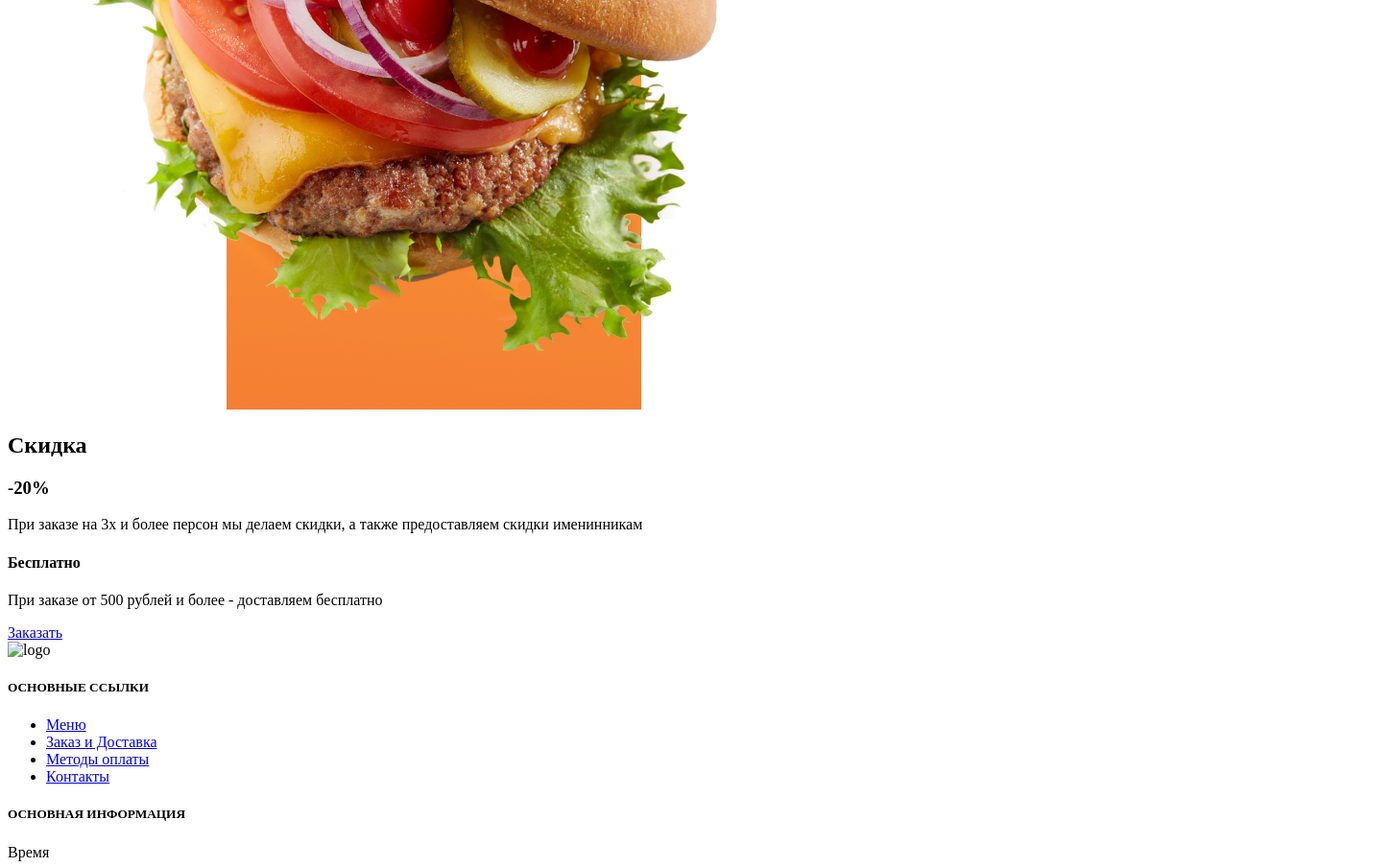
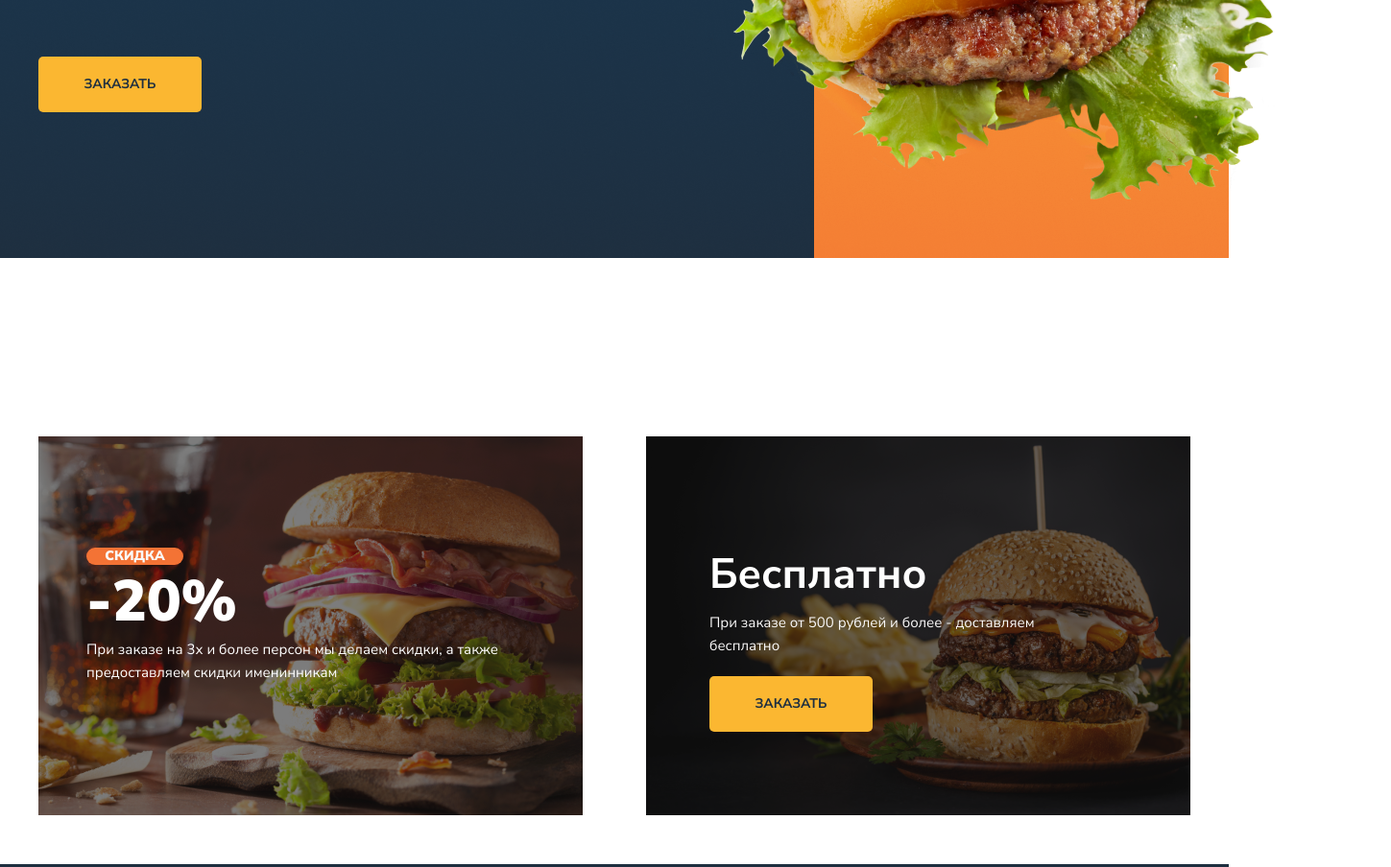
Before and after one commit to AndreyFrolov3/Burger2, a plain HTML site: page index.html in a window 1280 px wide. Shown: the part 593-1497 px from the top of the page at 96% size, 1449 px wide, since content can reach past the window. Drawn offline with Linux system fonts and the light colour scheme; the site is published under a folder, as on GitHub Pages, so addresses that start at the root find nothing.

Commit message:
Update index.html

```diff
--- a/index.html
+++ b/index.html
@@ -4,7 +4,7 @@
     <meta charset="UTF-8">
     <meta http-equiv="X-UA-Compatible" content="IE=edge">
     <meta name="viewport" content="width=, initial-scale=1.0">
-    <link rel="stylesheet" href="/css/style.css">
+    <link rel="stylesheet" href="css/style.css">
     <link rel="preconnect" href="https://fonts.googleapis.com">
     <link rel="preconnect" href="https://fonts.gstatic.com" crossorigin>
     <link href="https://fonts.googleapis.com/css2?family=Nunito+Sans:wght@400;700;800;900&display=swap" rel="stylesheet">
@@ -47,7 +47,7 @@
     <footer>
         <div class="container">
             <div class="footer-content">
-                <img src="/img/logo.png" alt="logo" width="63px" height="56px">
+                <img src="img/logo.png" alt="logo" width="63px" height="56px">
 
                 <div class="menu">
                     <h5>ОСНОВНЫЕ ССЫЛКИ</h5>
```
